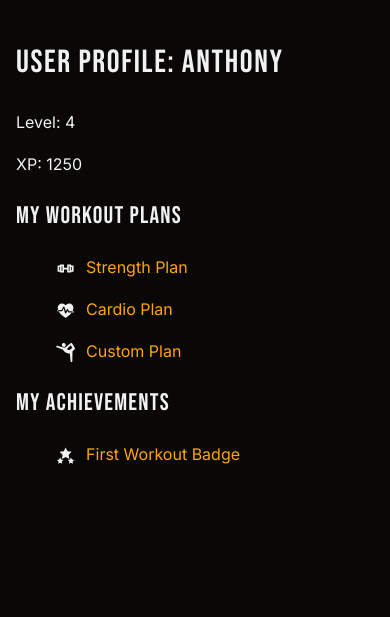
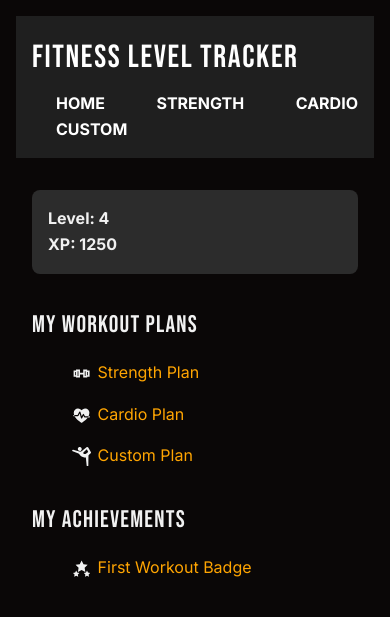
Before and after one commit to Amend37/Fitness_Leveling, a website: page packages/proto/public/index.html in a window 390 px wide. Drawn offline with Linux system fonts and the light colour scheme.

Commit message:
Complete Lab 5: Layout, grid, flexbox, responsiveness

```diff
--- a/packages/proto/public/achievement-first-workout.html
+++ b/packages/proto/public/achievement-first-workout.html
@@ -6,6 +6,7 @@
   <link rel="preconnect" href="https://fonts.googleapis.com">
   <link rel="preconnect" href="https://fonts.gstatic.com" crossorigin>
   <link href="https://fonts.googleapis.com/css2?family=Bebas+Neue&family=Inter:ital,wght@0,400;0,700;1,400&display=swap" rel="stylesheet">
+  <link rel="stylesheet" href="/styles/reset.css" />
   <link rel="stylesheet" href="/styles/tokens.css" />
   <link rel="stylesheet" href="/styles/page.css" />
 </head>
--- a/packages/proto/public/index.html
+++ b/packages/proto/public/index.html
@@ -6,35 +6,44 @@
   <link rel="preconnect" href="https://fonts.googleapis.com">
   <link rel="preconnect" href="https://fonts.gstatic.com" crossorigin>
   <link href="https://fonts.googleapis.com/css2?family=Bebas+Neue&family=Inter:ital,wght@0,400;0,700;1,400&display=swap" rel="stylesheet">
+  <link rel="stylesheet" href="/styles/reset.css" />
   <link rel="stylesheet" href="/styles/tokens.css" />
   <link rel="stylesheet" href="/styles/page.css" />
 </head>
 <body>
-  <h1>User Profile: Anthony</h1>
-  <p>Level: 4</p>
-  <p>XP: 1250</p>
+
+  <header class="top-header">
+    <h1>Fitness Level Tracker</h1>
+    <nav>
+      <a href="index.html">Home</a>
+      <a href="workout-plan-strength.html">Strength</a>
+      <a href="workout-plan-cardio.html">Cardio</a>
+      <a href="workout-plan-custom.html">Custom</a>
+    </nav>
+  </header>
+
+  <main class="wrapper">
+    <div class="dashboard-layout">
+      <aside class="profile-box">
+      <p><strong>Level:</strong> 4</p>
+      <p><strong>XP:</strong> 1250</p>
+      </aside>
+
+      <section class="main-content">
       <h2>My Workout Plans</h2>
       <ul>
-    <li>
-      <svg class="icon"><use href="/icons/workouts.svg#icon-dumbbell" /></svg>
-      <a href="workout-plan-strength.html">Strength Plan</a>
-    </li>
-    <li>
-      <svg class="icon"><use href="/icons/workouts.svg#icon-heart" /></svg>
-      <a href="workout-plan-cardio.html">Cardio Plan</a>
-    </li>
-    <li>
-      <svg class="icon"><use href="/icons/workouts.svg#icon-yoga" /></svg>
-      <a href="workout-plan-custom.html">Custom Plan</a>
-    </li>
+        <li><svg class="icon"><use href="/icons/workouts.svg#icon-dumbbell" /></svg><a href="workout-plan-strength.html">Strength Plan</a></li>
+        <li><svg class="icon"><use href="/icons/workouts.svg#icon-heart" /></svg><a href="workout-plan-cardio.html">Cardio Plan</a></li>
+        <li><svg class="icon"><use href="/icons/workouts.svg#icon-yoga" /></svg><a href="workout-plan-custom.html">Custom Plan</a></li>
       </ul>
 
       <h2>My Achievements</h2>
       <ul>
-    <li>
-      <svg class="icon"><use href="/icons/workouts.svg#icon-stars" /></svg>
-      <a href="achievement-first-workout.html">First Workout Badge</a>
-    </li>
+        <li><svg class="icon"><use href="/icons/workouts.svg#icon-stars" /></svg><a href="achievement-first-workout.html">First Workout Badge</a></li>
       </ul>
+    </section>
+  </div>
+  </main>
+
 </body>
 </html>
--- a/packages/proto/public/styles/page.css
+++ b/packages/proto/public/styles/page.css
@@ -4,6 +4,10 @@ body {
   font-weight: var(--font-weight-normal);
   font-size: 1rem;
   line-height: 1.6;
+  background-color: var(--color-background-page);
+  color: var(--color-text);
+  margin: 0;
+  padding: var(--spacing-padding);
 }
 
 h1, h2, h3 {
@@ -11,6 +15,49 @@ body {
   font-weight: var(--font-weight-normal);
   letter-spacing: 0.05em;
   text-transform: uppercase;
+}
+
+/* Header Flex Layout */
+.top-header {
+  display: flex;
+  justify-content: space-between;
+  align-items: center;
+  padding: var(--spacing-padding);
+  background-color: var(--color-background-header);
+  color: var(--color-text-header);
+}
+
+.top-header nav a {
+  margin-left: 1.5rem;
+  font-weight: var(--font-weight-bold);
+  color: var(--color-text-header);
+  text-transform: uppercase;
+  text-decoration: none;
+}
+
+.top-header nav a:hover {
+  color: var(--color-accent);
+}
+
+/* Page Layout */
+.dashboard-layout {
+  display: grid;
+  grid-template-columns: 1fr 3fr;
+  gap: var(--spacing-padding);
+  margin-top: var(--spacing-padding);
+}
+
+.profile-box {
+  background-color: var(--color-muted);
+  padding: var(--spacing-padding);
+  border-radius: 8px;
+  font-weight: var(--font-weight-bold);
+}
+
+.main-content {
+  display: flex;
+  flex-direction: column;
+  gap: var(--spacing-padding);
 }
 
 /* Icon Styling */
@@ -23,43 +70,61 @@ body {
   margin-right: 0.4em;
 }
 
+/* List and Link Styling */
 ul li {
   list-style: none;
   margin-bottom: 1em;
-  }
-
-  /* General Styling */
-  body {
-    background-color: var(--color-background-page);
-    color: var(--color-text);
-    font-family: var(--font-family-body);
-    margin: 0;
-    padding: var(--spacing-padding);
-  }
-
-  header {
-    background-color: var(--color-background-header);
-    color: var(--color-text-header);
-    padding: var(--spacing-padding);
 }
 
 a {
   color: var(--color-link);
   text-decoration: none;
 }
+
 a:hover {
   color: var(--color-accent-alt);
   text-decoration: underline;
 }
 
+/* Table Styling */
 table {
   width: 100%;
   border-collapse: collapse;
   margin-top: 1rem;
   background-color: var(--color-muted);
 }
+
 th, td {
   border: 1px solid var(--color-accent-alt);
   padding: 0.75rem;
   text-align: left;
 }
+
+@media (max-width: 768px) {
+  .dashboard-layout {
+    grid-template-columns: 1fr;
+  }
+
+  .top-header {
+    flex-direction: column;
+    align-items: flex-start;
+    gap: 0.5rem;
+  }
+
+  .top-header nav {
+    width: 100%;
+    display: flex;
+    justify-content: space-between;
+    flex-wrap: wrap;
+  }
+
+  .profile-box {
+    margin-bottom: var(--spacing-padding);
+  }
+}
+
+.wrapper {
+  max-width: 960px;
+  margin: 0 auto;
+  padding: var(--spacing-padding);
+}
--- /dev/null
+++ b/packages/proto/public/styles/reset.css
@@ -0,0 +1,12 @@
+* {
+    margin: 0;
+    box-sizing: border-box;
+  }
+
+  body {
+    line-height: 1.5;
+  }
+
+  img {
+    max-width: 100%;
+  }
```
Also changed, not shown: packages/proto/public/tutorial-burpees.html (+1 -0 lines), packages/proto/public/tutorial-high-knees.html (+1 -1 lines), packages/proto/public/tutorial-jumping-jacks.html (+1 -1 lines), packages/proto/public/tutorial-pushup.html (+1 -1 lines), packages/proto/public/tutorial-squat.html (+1 -1 lines), packages/proto/public/workout-plan-cardio.html (+1 -1 lines), packages/proto/public/workout-plan-custom.html (+1 -1 lines), packages/proto/public/workout-plan-strength.html (+1 -1 lines). Lines whose indentation alone changed are shown as unchanged.
